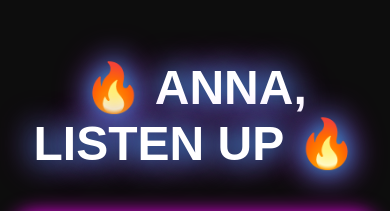
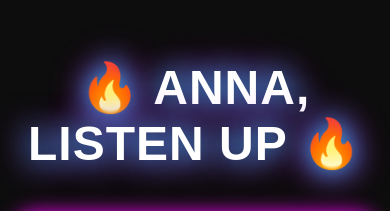
Before and after one commit to Winnie0203/Reminder, a plain HTML site: page index.html in a window 390 px wide. Shown: the top 211 px of the page. Drawn offline with Linux system fonts and the light colour scheme.

Commit message:
Add files via upload

```diff
--- a/index.html
+++ b/index.html
@@ -8,8 +8,8 @@
 <style>
     @media (max-width: 480px) {
     h1 {
-        font-size: 2.2rem;
-        margin-top: 40px;
+        font-size: 1.8rem;
+        letter-spacing: 1px;
     }
 
     #messageBox {
```
